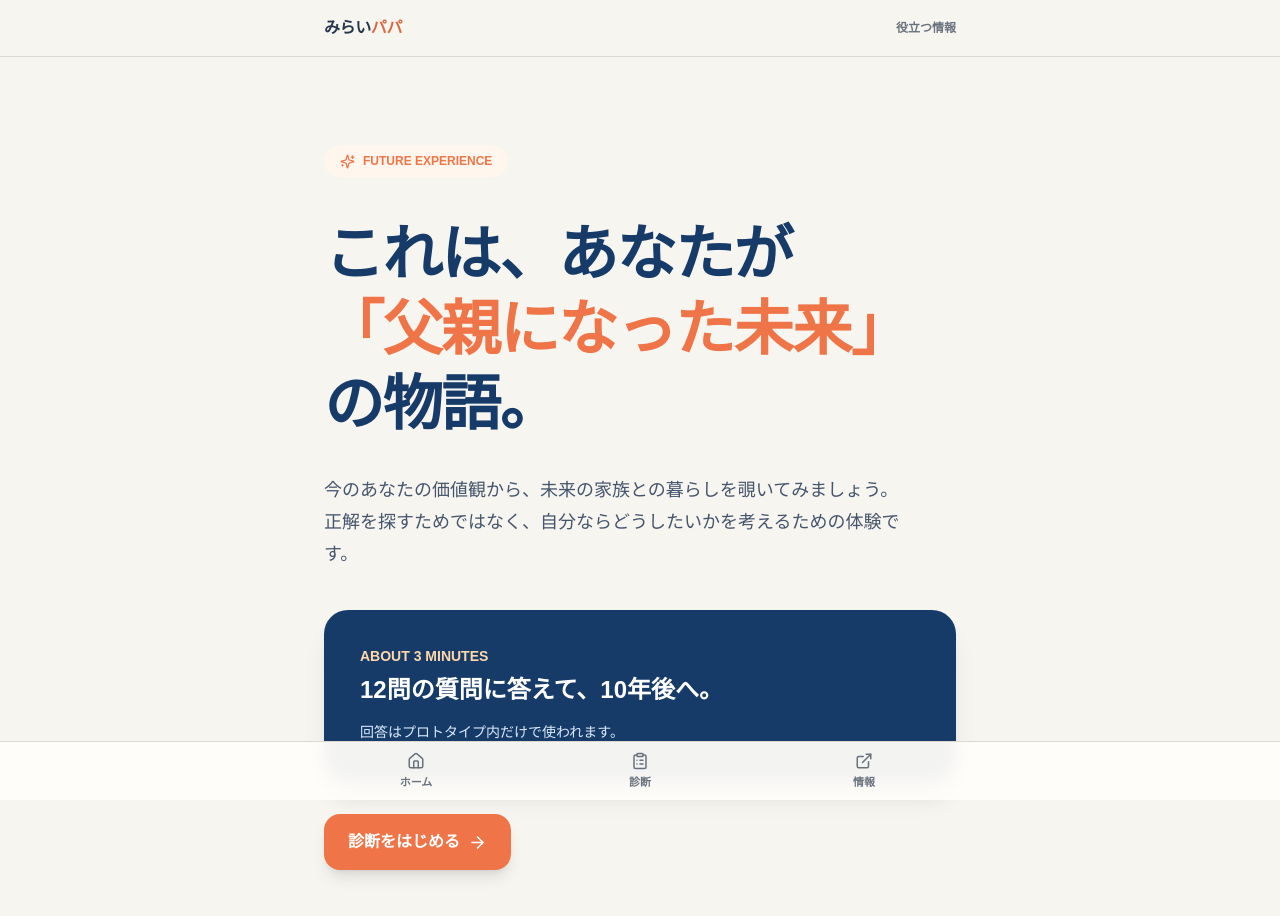
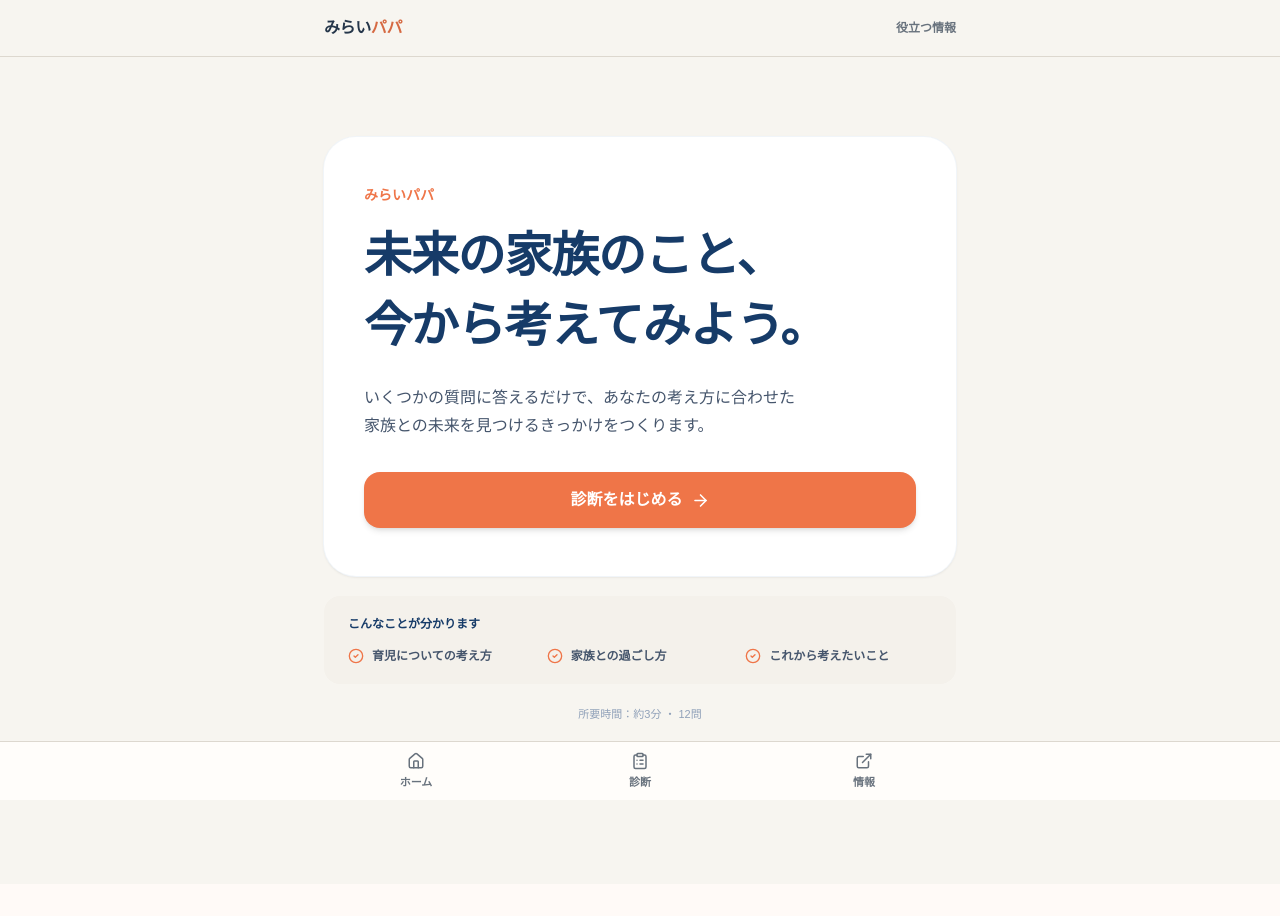
Before and after one commit to s1f102402631/mirai-papa, a Next.js app: page /opening in a window 1280 px wide. Shown: the top 916 px of the page. After the commit the page ends 884 px from the top, so only its background shows below. Built offline with nearby package versions, Linux system fonts and the light colour scheme.

Commit message:
ホーム画面をシンプルで自然な診断導入画面に刷新

```diff
--- a/app/opening/page.tsx
+++ b/app/opening/page.tsx
@@ -1,7 +1,53 @@
 import Link from "next/link";
 import AppShell from "../../components/AppShell";
-import { ArrowRight, Sparkles } from "lucide-react";
+import { ArrowRight, CheckCircle2 } from "lucide-react";
 
 export default function Opening() {
-  return <AppShell><div className="mx-auto max-w-3xl py-8 sm:py-16"><div className="mb-10 inline-flex items-center gap-2 rounded-full bg-orange-50 px-4 py-2 text-xs font-black text-[#ef7548]"><Sparkles size={15}/> FUTURE EXPERIENCE</div><h1 className="max-w-2xl text-4xl font-black leading-tight tracking-tight text-[#163b68] sm:text-6xl">これは、あなたが<br/><span className="text-[#ef7548]">「父親になった未来」</span>の物語。</h1><p className="mt-8 max-w-xl text-base leading-8 text-slate-600 sm:text-lg">今のあなたの価値観から、未来の家族との暮らしを覗いてみましょう。正解を探すためではなく、自分ならどうしたいかを考えるための体験です。</p><div className="mt-10 rounded-3xl bg-[#163b68] p-7 text-white shadow-xl sm:p-9"><p className="text-sm font-bold text-orange-200">ABOUT 3 MINUTES</p><p className="mt-2 text-2xl font-black">12問の質問に答えて、10年後へ。</p><p className="mt-3 text-sm leading-7 text-blue-100">回答はプロトタイプ内だけで使われます。</p></div><Link href="/diagnosis" className="mt-8 inline-flex w-full items-center justify-center gap-2 rounded-2xl bg-[#ef7548] px-6 py-4 font-black text-white shadow-lg transition hover:-translate-y-0.5 hover:bg-[#df6237] sm:w-auto">診断をはじめる <ArrowRight size={19}/></Link></div></AppShell>;
+  return (
+    <AppShell>
+      <div className="mx-auto max-w-2xl py-8 sm:py-14">
+        <section className="rounded-[2rem] bg-white px-6 py-9 shadow-sm ring-1 ring-slate-100 sm:px-10 sm:py-12">
+          <p className="text-sm font-bold text-[#ef7548]">みらいパパ</p>
+          <h1 className="mt-4 text-3xl font-black leading-[1.45] tracking-tight text-[#163b68] sm:text-5xl">
+            未来の家族のこと、
+            <br />
+            今から考えてみよう。
+          </h1>
+          <p className="mt-6 text-sm leading-7 text-slate-600 sm:text-base">
+            いくつかの質問に答えるだけで、あなたの考え方に合わせた
+            <br className="hidden sm:block" />
+            家族との未来を見つけるきっかけをつくります。
+          </p>
+
+          <Link
+            href="/diagnosis"
+            className="mt-8 flex w-full items-center justify-center gap-2 rounded-2xl bg-[#ef7548] px-6 py-4 font-black text-white shadow-md transition hover:-translate-y-0.5 hover:bg-[#df6237]"
+          >
+            診断をはじめる
+            <ArrowRight size={19} />
+          </Link>
+        </section>
+
+        <section className="mt-5 rounded-2xl bg-[#f4f1eb] px-5 py-5 sm:px-6">
+          <p className="text-xs font-black text-[#163b68]">こんなことが分かります</p>
+          <div className="mt-4 grid gap-3 sm:grid-cols-3">
+            {[
+              "育児についての考え方",
+              "家族との過ごし方",
+              "これから考えたいこと",
+            ].map((item) => (
+              <div key={item} className="flex items-center gap-2 text-xs font-bold text-slate-600">
+                <CheckCircle2 size={16} className="shrink-0 text-[#ef7548]" />
+                {item}
+              </div>
+            ))}
+          </div>
+        </section>
+
+        <p className="mt-5 text-center text-[11px] leading-5 text-slate-400">
+          所要時間：約3分 ・ 12問
+        </p>
+      </div>
+    </AppShell>
+  );
 }
```
